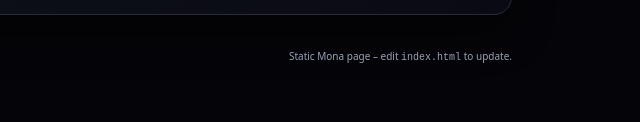
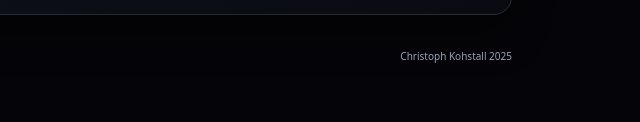
Before and after one commit to kohstall/KindMona, a plain HTML site: page index.html in a window 1280 px wide. Shown: the part 7028-7150 px from the top of the page, 632-1272 px from the left. Drawn offline with Linux system fonts and the light colour scheme.

Commit message:
looks better2

```diff
--- a/index.html
+++ b/index.html
@@ -1321,7 +1321,7 @@
     </section>
 
     <footer>
-      <span>Static Mona page – edit <code>index.html</code> to update.</span>
+      <span>Christoph Kohstall 2025</span>
     </footer>
   </main>
 
```
